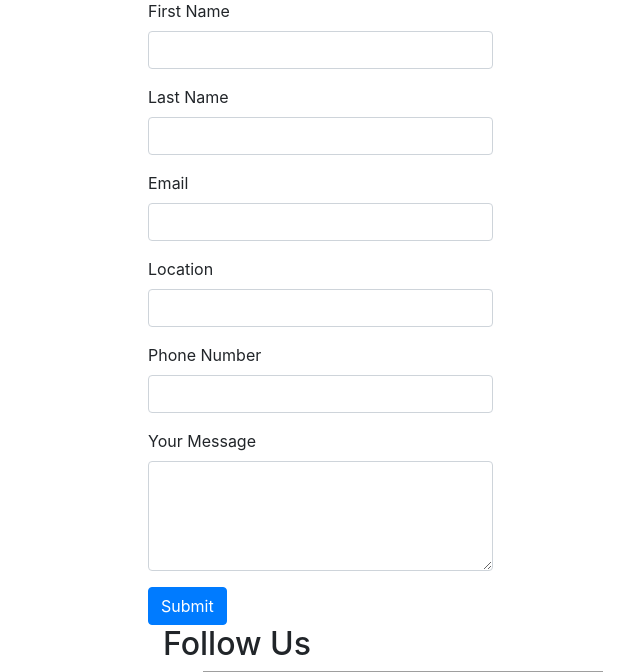
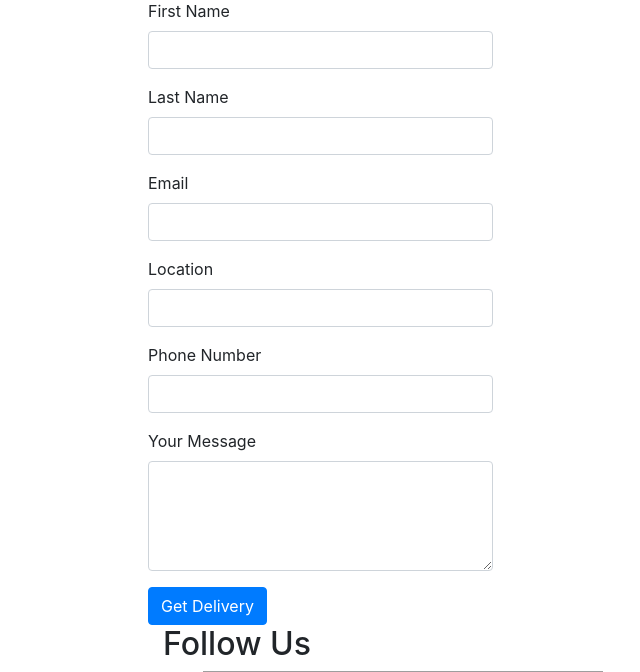
Before and after one commit to TamannaAhsan/Online_Food_Delivery-CSE-299, a PHP site: page /delivery.php in a window 1280 px wide. Shown: the part 613-1285 px from the top of the page, without its empty margins (367-1007 px from the left). Run offline with PHP 8.4, Linux system fonts and the light colour scheme; grey boxes are pictures that could not be loaded.

Commit message:
Update delivery.php

```diff
--- a/delivery.php
+++ b/delivery.php
@@ -97,7 +97,7 @@
 
                            </div>
 
-                         <input type="submit" class="btn btn-primary">
+                         <input type="submit" class="btn btn-primary" value="Get Delivery">
 
                         </form>
                  </div>
```
